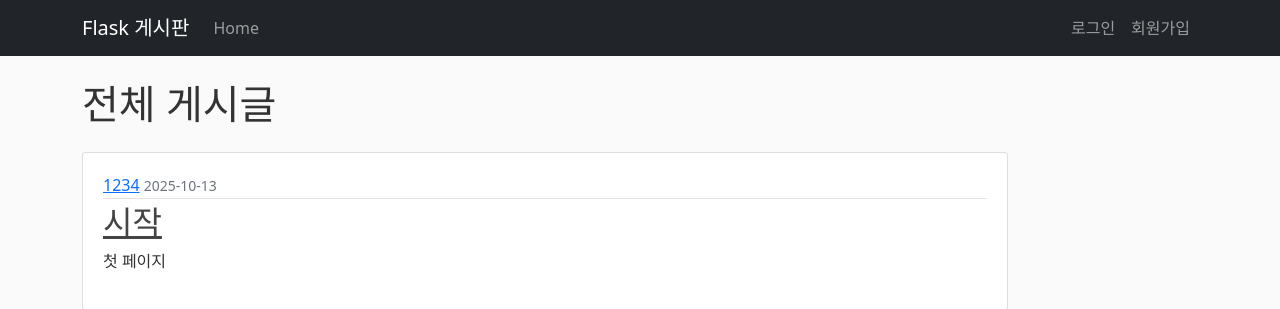
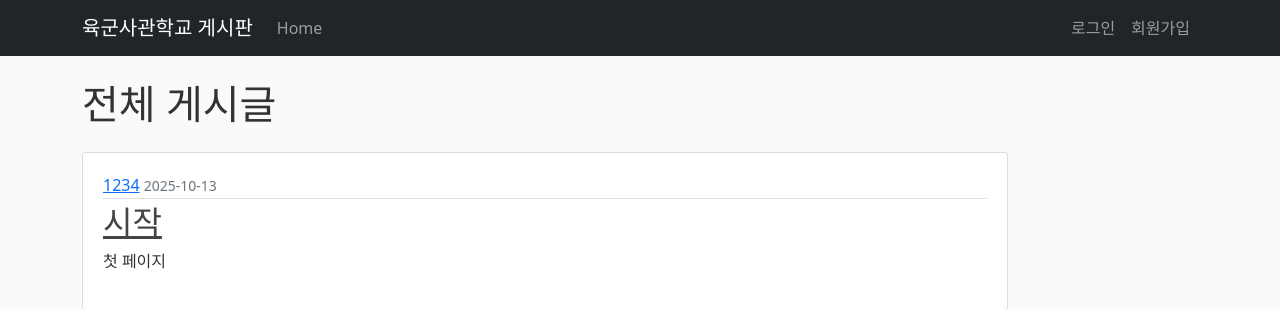
Before and after one commit to cadet-kim/Distributed-Computing, a Flask app: page / in a window 1280 px wide. Shown: the top 309 px of the page. Run offline with Flask 3, Linux system fonts and the light colour scheme.

Commit message:
Update layout.html

```diff
--- a/sample/app/templates/layout.html
+++ b/sample/app/templates/layout.html
@@ -6,15 +6,15 @@
     <link href="https://cdn.jsdelivr.net/npm/bootstrap@5.1.3/dist/css/bootstrap.min.css" rel="stylesheet">
     <link rel="stylesheet" type="text/css" href="{{ url_for('static', filename='styles.css') }}">
     {% if title %}
-        <title>Flask 게시판 - {{ title }}</title>
+        <title>육군사관학교 게시판 - {{ title }}</title>
     {% else %}
-        <title>Flask 게시판</title>
+        <title>육군사관학교 게시판</title>
     {% endif %}
 </head>
 <body>
     <nav class="navbar navbar-expand-md navbar-dark bg-dark fixed-top">
         <div class="container">
-            <a class="navbar-brand mr-4" href="{{ url_for('home') }}">Flask 게시판</a>
+            <a class="navbar-brand mr-4" href="{{ url_for('home') }}">육군사관학교 게시판</a>
             <div class="collapse navbar-collapse" id="navbarToggle">
                 <div class="navbar-nav me-auto">
                     <a class="nav-item nav-link" href="{{ url_for('home') }}">Home</a>
```
